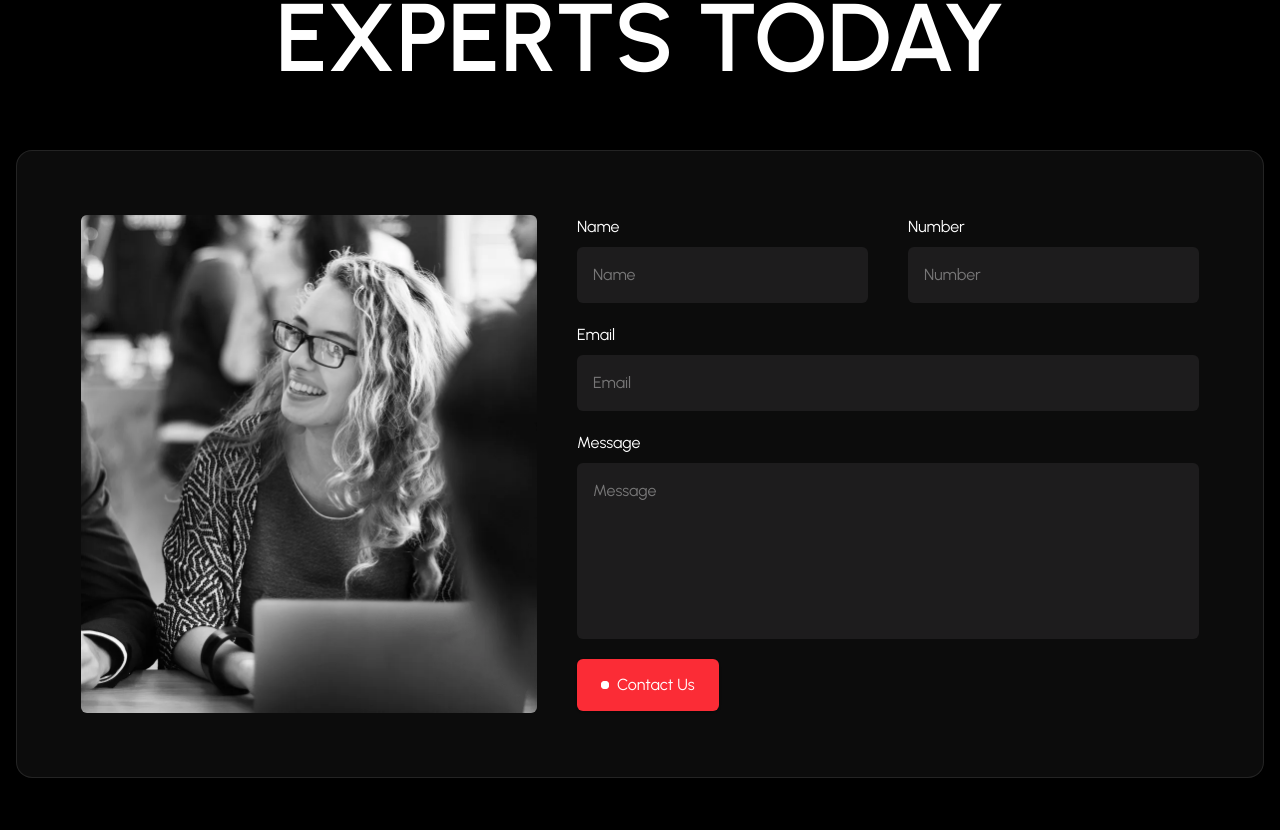
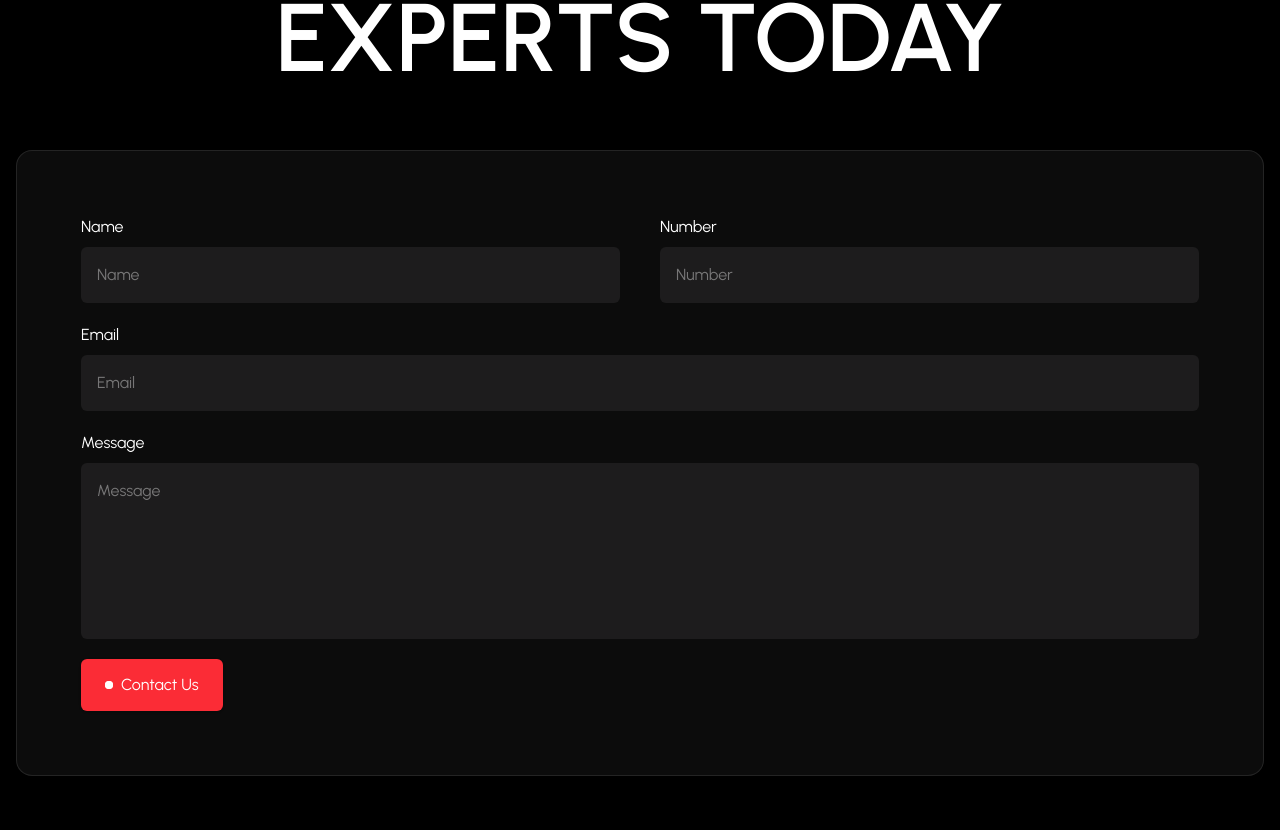
Before and after one commit to hatef-dev/Agency-Vue, a Vue app: page /contact in a window 1280 px wide. Shown: the part 330-1160 px from the top of the page. Before the commit the page ends 1108 px from the top, so only its background shows below. Built offline with nearby package versions, Linux system fonts and the light colour scheme.

Commit message:
Add Contact Page

```diff
--- a/src/components/ContactPage/ContactPageHeader.vue
+++ b/src/components/ContactPage/ContactPageHeader.vue
@@ -1,15 +1,21 @@
 <template>
   <div class="my-container">
     <div class="flex justify-center items-center">
-      <h1 class="uppercase text-white font-semibold text-8xl w-6xl text-center">
+      <h1
+        class="uppercase text-white font-semibold w-full text-2xl lg:text-8xl lg:w-6xl text-center"
+      >
         Connect with Our Experts Today
       </h1>
     </div>
-    <div class="bg-[#0C0C0C] border border-white/10 rounded-2xl w-full p-16 flex gap-x-10 mt-16">
-      <img src="/Contact.webp" alt="" class="col-span-1 w-[456px] h-auto rounded-md" />
+    <div
+      class="bg-[#0C0C0C] border border-white/10 rounded-2xl justify-center items-center w-full p-5 lg:p-16 flex gap-x-10 mt-16"
+    >
+      <img src="/Contact.webp" alt="" class="hidden lg:bloc w-[456px] h-auto rounded-md" />
       <div class="w-full">
         <form class="flex flex-col gap-y-5">
-          <div class="grid grid-cols-2 gap-x-10 justify-between w-full">
+          <div
+            class="grid grid-cols-1 lg:grid-cols-2 gap-x-2 gap-y-4 lg:gap-x-10 justify-between w-full"
+          >
             <div class="flex flex-col gap-y-2">
               <label for="name" class="text-white text-base">Name</label>
               <input
--- a/src/views/ContactView.vue
+++ b/src/views/ContactView.vue
@@ -1,15 +1,18 @@
 <template>
   <the-header></the-header>
-  <div class="mt-40 lg:mt-56">
+  <div class="mt-40 mb-20 lg:mt-56">
     <contact-page-header></contact-page-header>
   </div>
+  <the-footer></the-footer>
 </template>
 <script>
 import ContactPageHeader from '@/components/ContactPage/ContactPageHeader.vue'
+import TheFooter from '@/components/TheFooter.vue'
 export default {
   name: 'ContactView',
   components: {
     ContactPageHeader,
+    TheFooter,
   },
 }
 </script>
```
